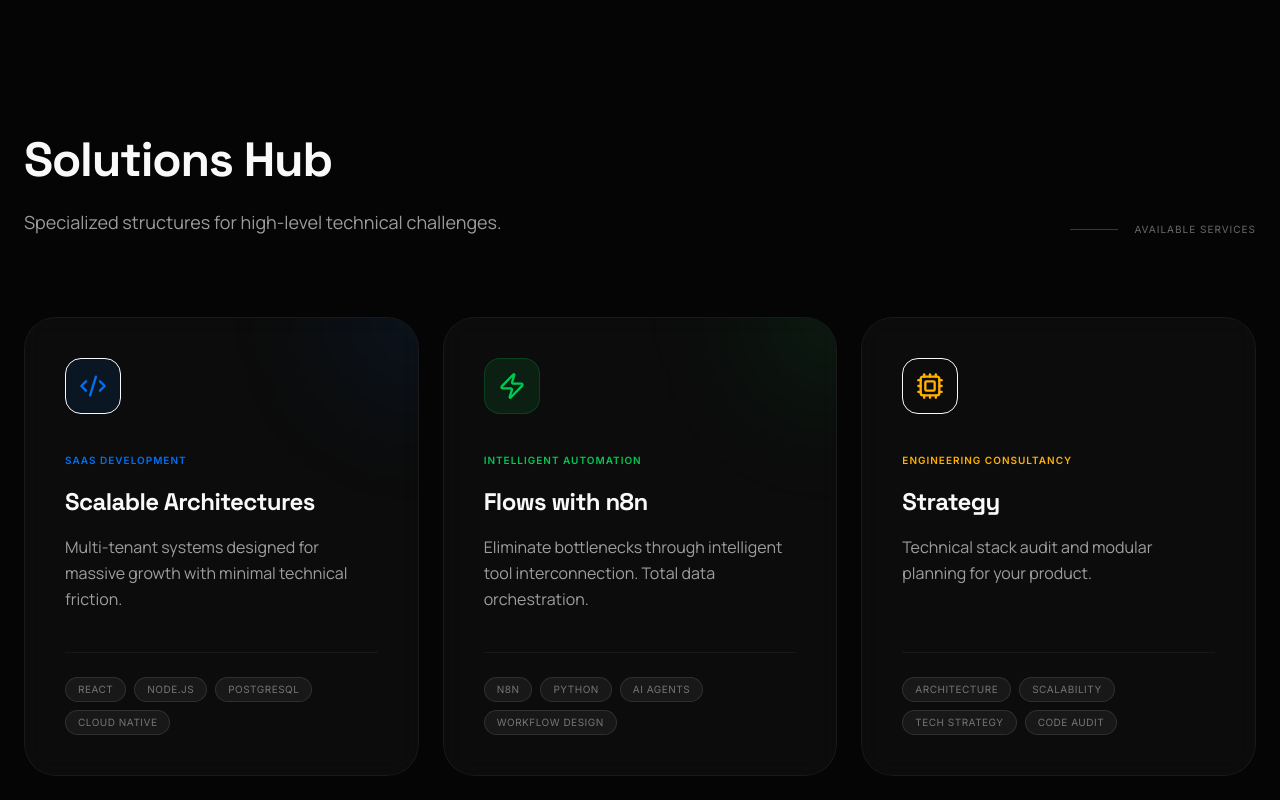
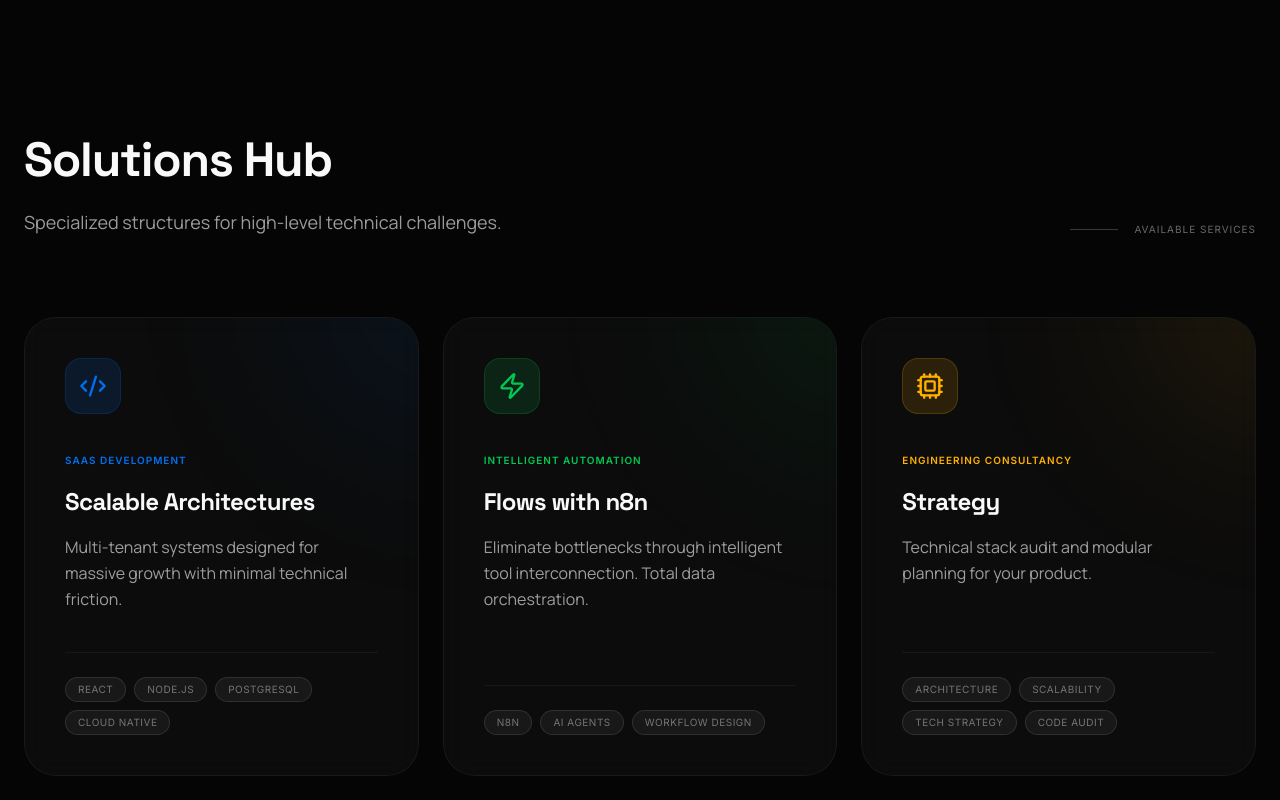
Before and after one commit to pedromoreno-dev/architect-showcase, a Nuxt app: page / in a window 1280 px wide. Shown: the part 792-1592 px from the top of the page. Built offline with nearby package versions, Linux system fonts and the light colour scheme.

Commit message:
refactor: replace tailwind dynamic color classes with inline styles in Solutions and fix contact API error handling

```diff
--- a/components/sections/Solutions.vue
+++ b/components/sections/Solutions.vue
@@ -2,6 +2,12 @@
 import { Code2, Cpu, Zap } from 'lucide-vue-next';
 
 const { t } = useI18n();
+
+const accentColors = {
+  'accent-blue': { color: '#0070F3', rgb: '0, 112, 243' },
+  'accent-green': { color: '#00C853', rgb: '0, 200, 83' },
+  'accent-amber': { color: '#FFB000', rgb: '255, 176, 0' },
+};
 
 const solutions = [
   {
@@ -16,7 +22,7 @@ const solutions = [
     icon: Zap,
     accent: 'accent-green',
     label: 'INTELLIGENT AUTOMATION',
-    tags: ['n8n', 'Python', 'AI Agents', 'Workflow Design']
+    tags: ['n8n', 'AI Agents', 'Workflow Design']
   },
   {
     id: 'consulting',
@@ -58,14 +64,22 @@ const solutions = [
           :transition="{ duration: 600, delay: index * 100 }"
           class="group relative glass glass-hover p-10 rounded-[2rem] flex flex-col h-full overflow-hidden"
         >
-          <div :class="`absolute -top-20 -right-20 w-40 h-40 bg-${solution.accent}/10 rounded-full blur-[60px] group-hover:bg-${solution.accent}/20 transition-all duration-500`" />
+          <div
+            :style="{
+              background: `radial-gradient(circle at 100% 0%, ${accentColors[solution.accent].color}60 0%, transparent 60%)`
+            }"
+            class="absolute -top-24 -right-24 w-72 h-72 rounded-full blur-[100px] group-hover:blur-[120px] transition-all duration-500"
+          />
 
-          <div :class="`w-14 h-14 rounded-2xl bg-${solution.accent}/10 flex items-center justify-center mb-8 border border-${solution.accent}/20`" >
-            <component :is="solution.icon" :class="`text-${solution.accent}`" :size="28" />
+          <div
+            :style="{ backgroundColor: `${accentColors[solution.accent].color}20`, borderColor: `${accentColors[solution.accent].color}30` }"
+            class="w-14 h-14 rounded-2xl flex items-center justify-center mb-8 border"
+          >
+            <component :is="solution.icon" :style="{ color: accentColors[solution.accent].color }" :size="28" />
           </div>
 
           <div class="mb-4">
-            <span :class="`font-label text-[10px] tracking-widest text-${solution.accent} uppercase font-bold`" >
+            <span :style="{ color: accentColors[solution.accent].color }" class="font-label text-[10px] tracking-widest uppercase font-bold" >
               {{ solution.label }}
             </span>
           </div>
```
Also changed, not shown: 1 other file (tests, documents, lock files or other folders).
